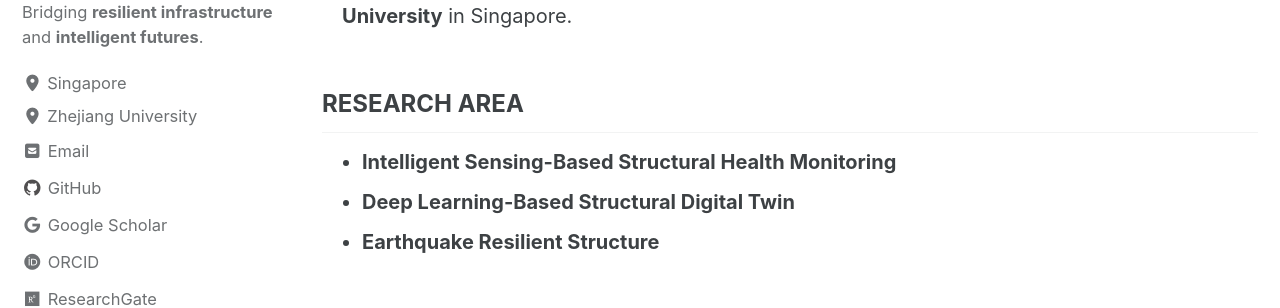
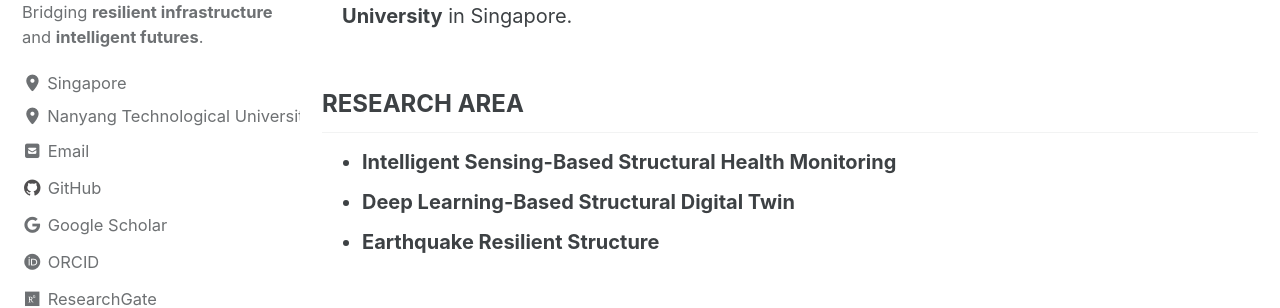
Before and after one commit to fanwindyhu/fanwindyhu.github.io, a Jekyll site: the page built from _pages/index.md, in a window 1280 px wide. Shown: the part 274-582 px from the top of the page. Built offline with Jekyll 4.4.1, drawn with Linux system fonts in a browser that asks for light colours; cached includes are drawn as plain includes; the list of posts is cut into pages by our own code; comment, search, counter and statistics services are not loaded.

Commit message:
_config.yml

```diff
--- a/_config.yml
+++ b/_config.yml
@@ -119,7 +119,7 @@ author:
   bio              : "Bridging **resilient infrastructure** and **intelligent futures**."
   location         :
     - "Singapore"
-    - "Zhejiang University"
+    - "Nanyang Technological University"
   email            :
   links:
     - label: "Email"
```
